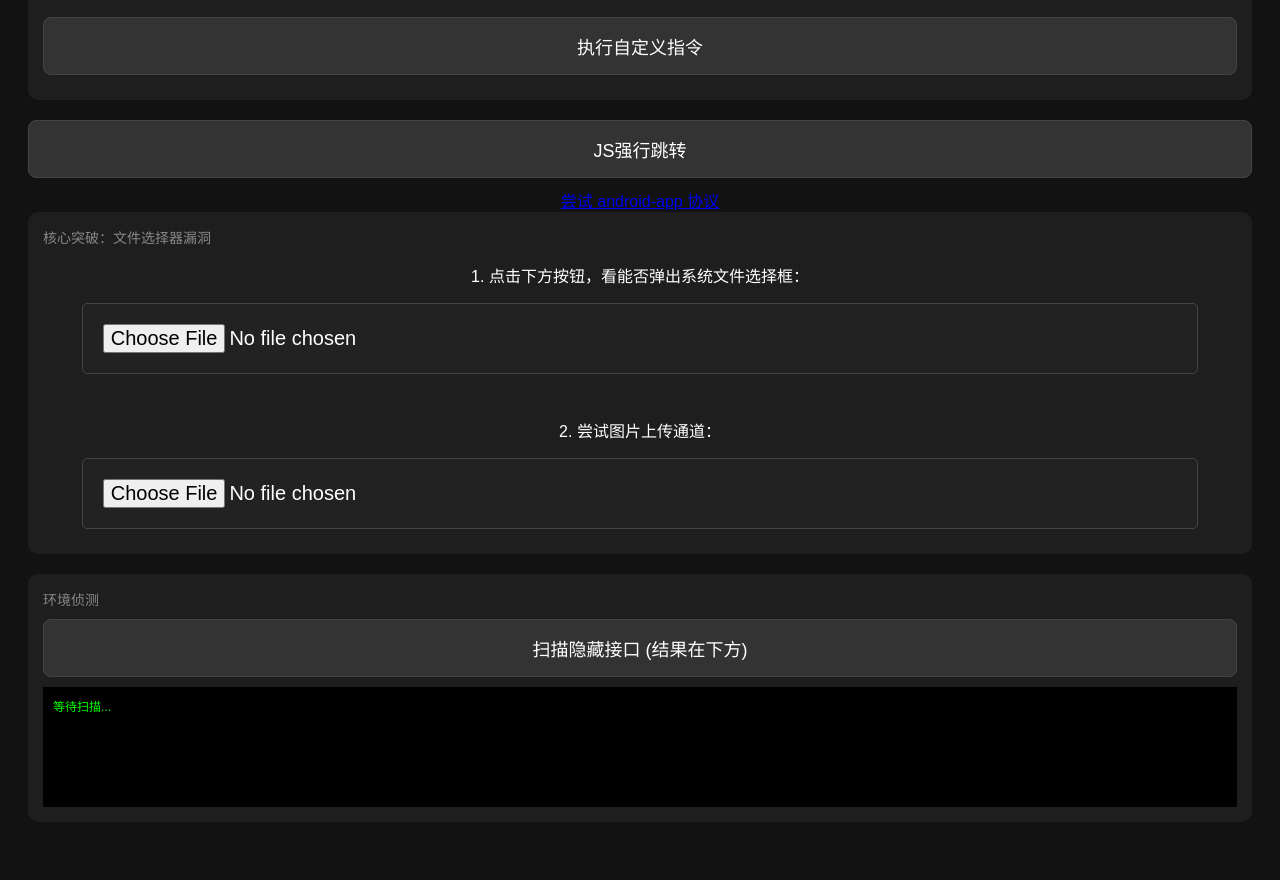
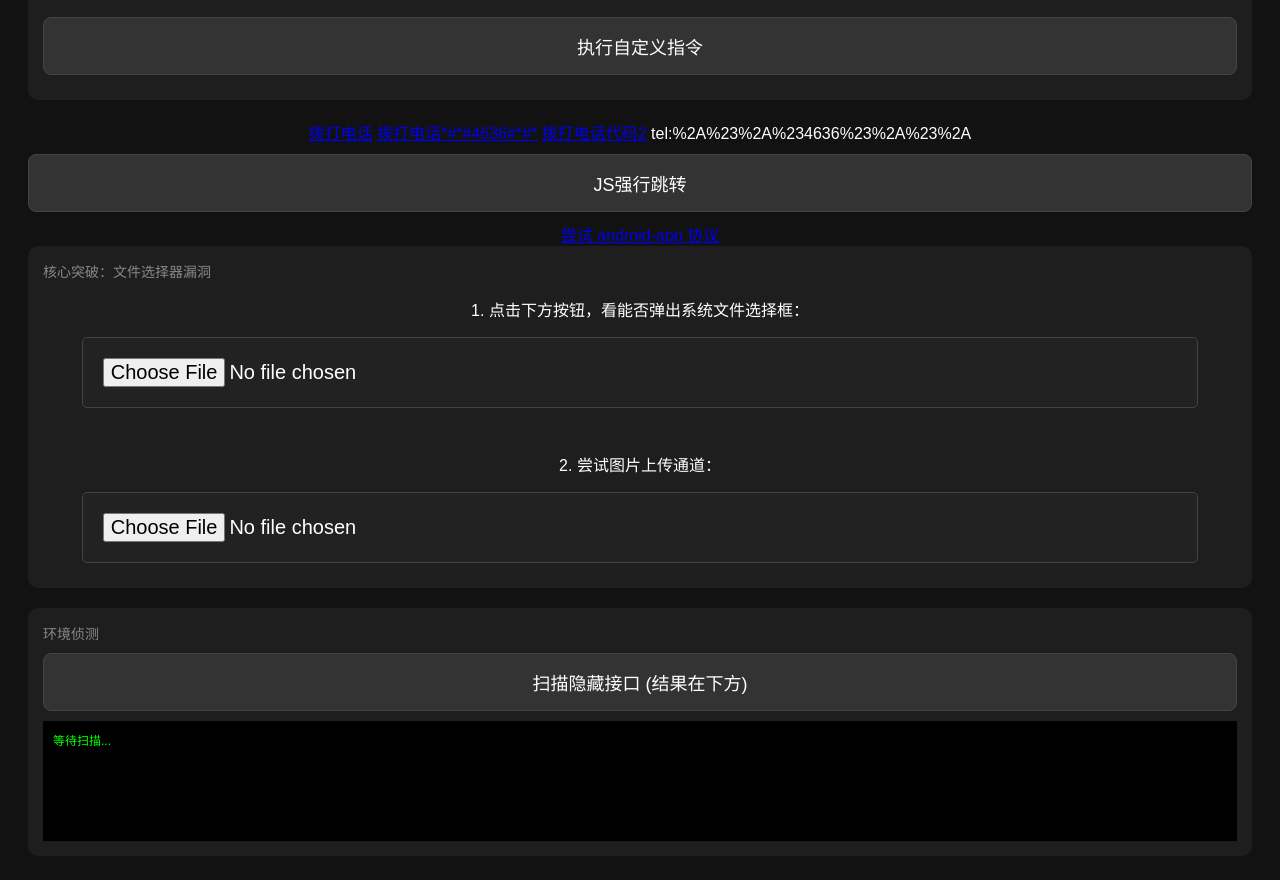
Before and after one commit to Liu-Nian-TUBS/temppages, a plain HTML site: page index.html in a window 1280 px wide. Shown: the part 885-1765 px from the top of the page. Drawn offline with Linux system fonts and the light colour scheme.

Commit message:
Update index.html

```diff
--- a/index.html
+++ b/index.html
@@ -96,7 +96,11 @@ function tryOpenSettings() {
     window.open("intent:#Intent;action=android.settings.SETTINGS;end");
 }
 </script>
+<a href="tel:10086">拨打电话</a>
+<a href="tel:%2A%23%2A%234636%23%2A%23%2A">拨打电话*#*#4636#*#*</a>
+<a href="tel:%2A%232018%23">拨打电话代码2</a>
 
+tel:%2A%23%2A%234636%23%2A%23%2A
 <button onclick="tryOpenSettings()">JS强行跳转</button>
 
 <!-- 另一种协议写法 -->
```
